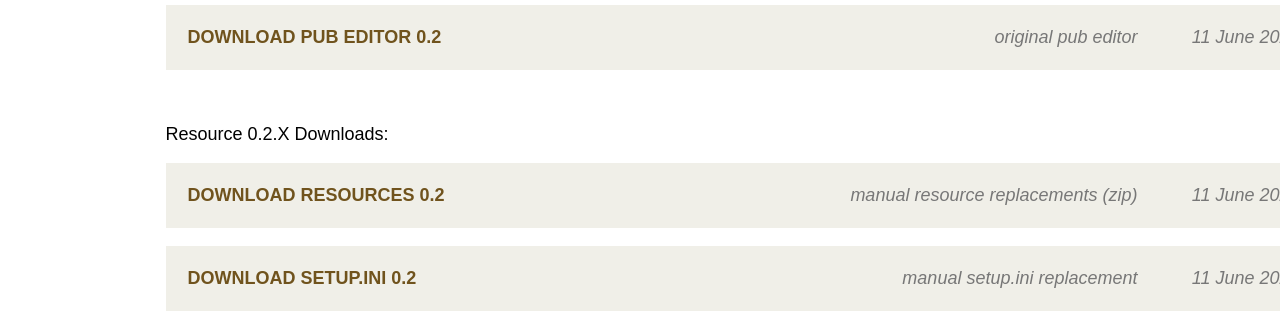
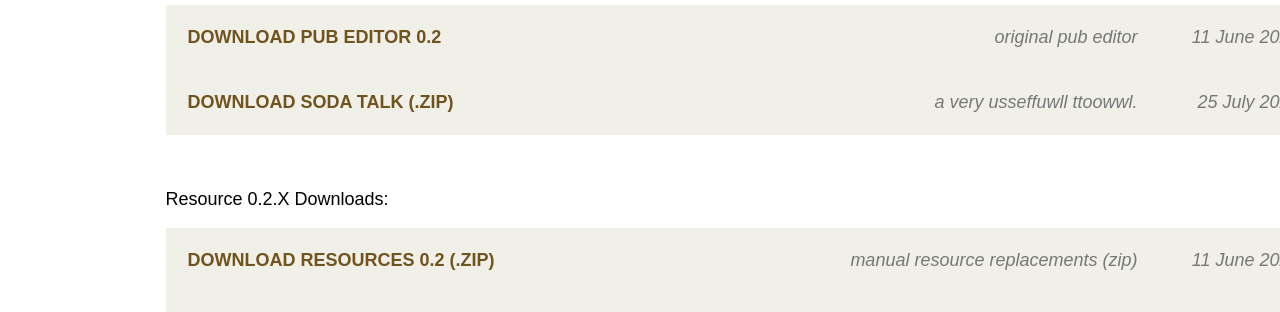
Before and after one commit to tehsausage/endless-online.com, a plain HTML site: page downloads_dev.html in a window 1280 px wide. Shown: the part 1262-1574 px from the top of the page. Drawn offline with Linux system fonts and the light colour scheme.

Commit message:
Updated 2022-07-25 at 18:00

```diff
--- a/downloads_dev.html
+++ b/downloads_dev.html
@@ -101,6 +101,26 @@
 			</tr>
 			</table>
 
+			<table width="100%" cellpadding="20" bgcolor="#f0efe8">
+			<tr>
+				<td align="left">
+					<font size="4" face="Arial" color="#000000">
+					<a href="http://www.endless-online.com/dev/EOSoda.zip" class="link">DOWNLOAD SODA TALK (.ZIP)</a>
+					</font>
+				</td>
+				<td align="right" width="300">
+					<font size="4" face="Arial" color="#777777">
+					<i>a very usseffuwll ttoowwl.</i>
+					</font>
+				</td>
+				<td align="right" width="120">
+					<font size="4" face="Arial" color="#777777">
+					<i>25 July 2022</i>
+					</font>
+				</td>
+			</tr>
+			</table>
+
 			<br/><br/><br/>
 			<font size="4" face="Arial" color="#000000">
 			Resource 0.2.X Downloads:</b>
@@ -110,7 +130,7 @@
 			<tr>
 				<td align="left">
 					<font size="4" face="Arial" color="#000000">
-					<a href="http://www.endless-online.com/res-dl/resources02.zip" class="link">DOWNLOAD RESOURCES 0.2</a>
+					<a href="http://www.endless-online.com/res-dl/resources02.zip" class="link">DOWNLOAD RESOURCES 0.2 (.ZIP)</a>
 					</font>
 				</td>
 				<td align="right" width="300">
@@ -125,8 +145,6 @@
 				</td>
 			</tr>
 			</table>
-
-			<br/>
 
 			<table width="100%" cellpadding="20" bgcolor="#f0efe8">
 			<tr>
```
